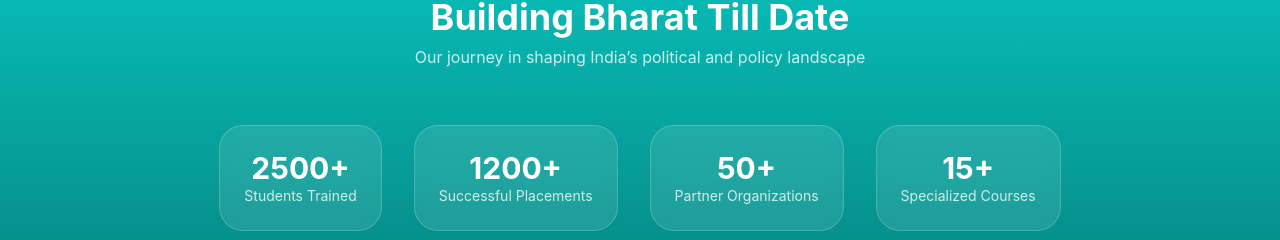
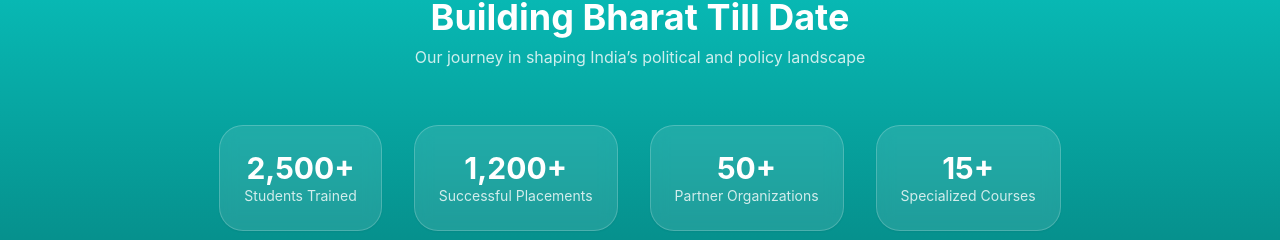
Before and after one commit to agnivo988/building-bharat-1st-task, a Next.js app: page / in a window 1280 px wide. Shown: the part 3569-3809 px from the top of the page. Built offline with nearby package versions, Linux system fonts and the light colour scheme.

Commit message:
impactstat update

```diff
--- a/components/ImpactStats.js
+++ b/components/ImpactStats.js
@@ -1,35 +1,53 @@
-'use client'
-import { GraduationCap, Link2, Users } from 'lucide-react'
+'use client';
+import { GraduationCap, Link2, Users } from 'lucide-react';
+import CountUp from 'react-countup';
+import { useInView } from 'react-intersection-observer';
+import { useEffect, useState } from 'react';
 
 const stats = [
-  { value: '2500+', label: 'Students Trained' },
-  { value: '1200+', label: 'Successful Placements' },
-  { value: '50+', label: 'Partner Organizations' },
-  { value: '15+', label: 'Specialized Courses' },
+  { value: 2500, suffix: '+', label: 'Students Trained' },
+  { value: 1200, suffix: '+', label: 'Successful Placements' },
+  { value: 50, suffix: '+', label: 'Partner Organizations' },
+  { value: 15, suffix: '+', label: 'Specialized Courses' },
 ];
 
 const highlights = [
   {
     title: 'Excellence in Education',
-    description: 'Recognized as India’s leading platform for political and policy education with industry-validated curriculum.',
+    description:
+      'Recognized as India’s leading platform for political and policy education with industry-validated curriculum.',
     icon: <GraduationCap className="w-6 h-6 text-white" />,
   },
   {
     title: 'Strong Industry Network',
-    description: 'Partnerships with leading think tanks, political parties, and government organizations across India.',
+    description:
+      'Partnerships with leading think tanks, political parties, and government organizations across India.',
     icon: <Link2 className="w-6 h-6 text-white" />,
   },
   {
     title: 'Alumni Success',
-    description: 'Our alumni are making real impact in Parliament, state governments, and top consulting firms nationwide.',
+    description:
+      'Our alumni are making real impact in Parliament, state governments, and top consulting firms nationwide.',
     icon: <Users className="w-6 h-6 text-white" />,
   },
 ];
 
 export default function ImpactStats() {
+  const { ref, inView } = useInView({ triggerOnce: true, threshold: 0.3 });
+  const [startCount, setStartCount] = useState(false);
+
+  useEffect(() => {
+    if (inView) {
+      setStartCount(true);
+    }
+  }, [inView]);
+
   return (
-    <section className="bg-gradient-to-b from-[#08C3BE] to-[#045D5B] text-white py-16 px-6 md:px-20 space-y-14">
-
+    <section
+      className="bg-gradient-to-b from-[#08C3BE] to-[#045D5B] text-white py-16 px-6 md:px-20 space-y-14"
+      ref={ref}
+    >
+      {/* Title */}
       <div className="text-center space-y-2">
         <h2 className="text-3xl md:text-4xl font-bold">Building Bharat Till Date</h2>
         <p className="text-white/80 text-sm md:text-base">
@@ -37,31 +55,36 @@ export default function ImpactStats() {
         </p>
       </div>
 
+      {/* Stats with CountUp */}
       <div className="flex flex-wrap justify-center gap-8 text-center">
         {stats.map((stat, i) => (
           <div
             key={i}
             className="group rounded-2xl p-6 bg-white/10 border border-white/20 shadow-sm hover:shadow-xl hover:bg-white/20 hover:border-white/40 transform hover:scale-[1.03] transition-all duration-300 ease-in-out backdrop-blur cursor-pointer"
           >
-
-
-            <h3 className="text-2xl md:text-3xl font-bold">{stat.value}</h3>
+            <h3 className="text-2xl md:text-3xl font-bold">
+              {startCount ? (
+                <CountUp end={stat.value} duration={3.5} separator="," />
+              ) : (
+                '0'
+              )}
+              {stat.suffix}
+            </h3>
             <p className="text-sm text-white/80">{stat.label}</p>
           </div>
         ))}
       </div>
 
+      {/* Highlights */}
       <div className="grid grid-cols-1 sm:grid-cols-2 md:grid-cols-3 gap-6">
         {highlights.map((item, i) => (
           <div
             key={i}
             className="rounded-2xl p-6 bg-white/10 border border-white/20 shadow-sm hover:shadow-xl hover:bg-white/20 hover:border-white/40 transform hover:scale-[1.03] transition-all duration-300 ease-in-out backdrop-blur cursor-pointer"
           >
-
             <div className="bg-white/20 w-10 h-10 flex items-center justify-center rounded-full mb-4 group-hover:bg-white/30 transition-colors duration-300">
               {item.icon}
             </div>
-
             <h4 className="font-semibold text-lg mb-2">{item.title}</h4>
             <p className="text-white/80 text-sm">{item.description}</p>
           </div>
--- a/package.json
+++ b/package.json
@@ -13,9 +13,11 @@
     "lucide-react": "^0.525.0",
     "next": "15.4.3",
     "react": "19.1.0",
+    "react-countup": "^6.5.3",
     "react-dom": "19.1.0",
     "react-fast-marquee": "^1.6.5",
     "react-icons": "^5.5.0",
+    "react-intersection-observer": "^9.16.0",
     "tailwind-scrollbar-hide": "^4.0.0"
   },
   "devDependencies": {
```
Also changed, not shown: 1 other file (tests, documents, lock files or other folders). Lines whose indentation alone changed are shown as unchanged.
